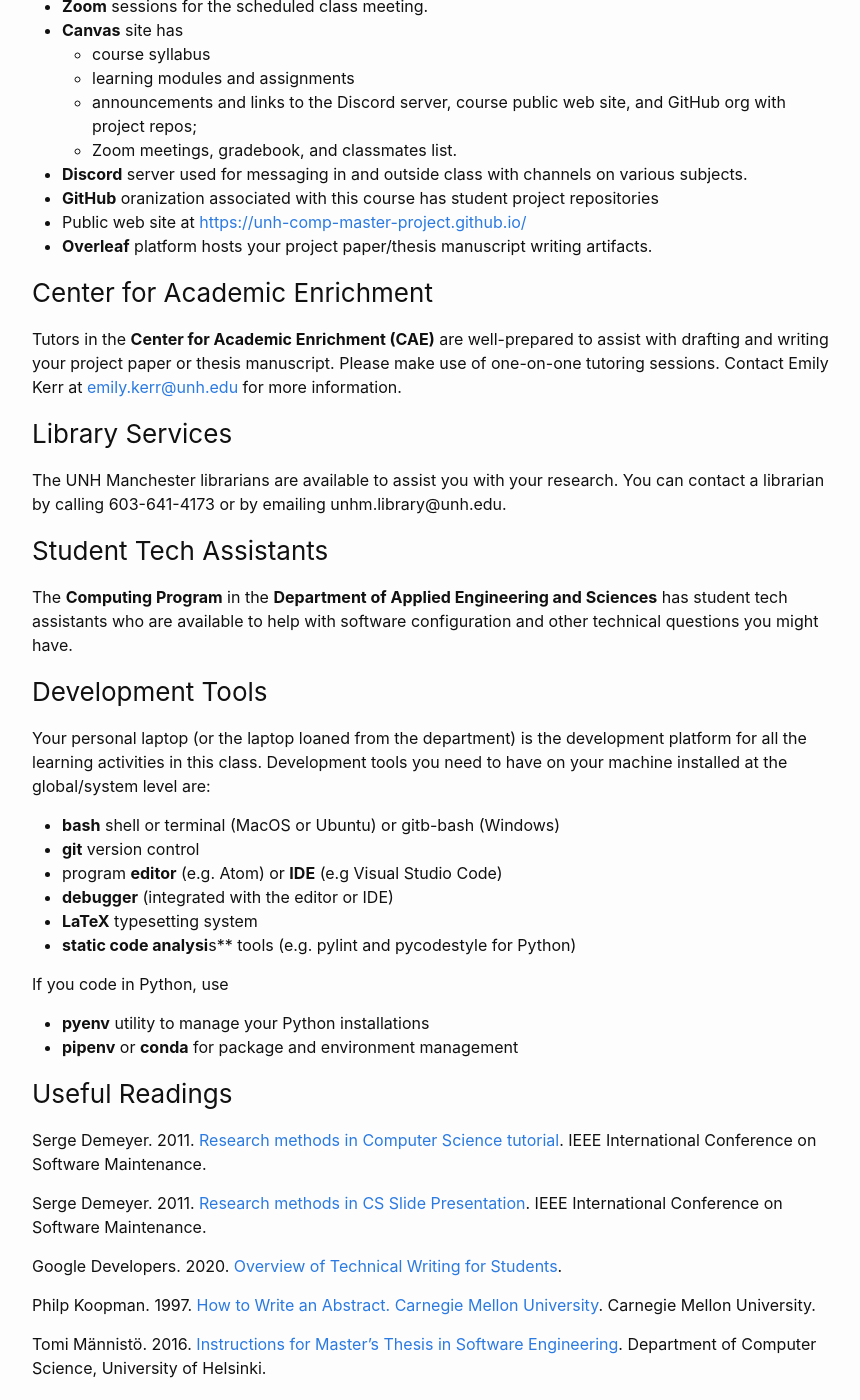
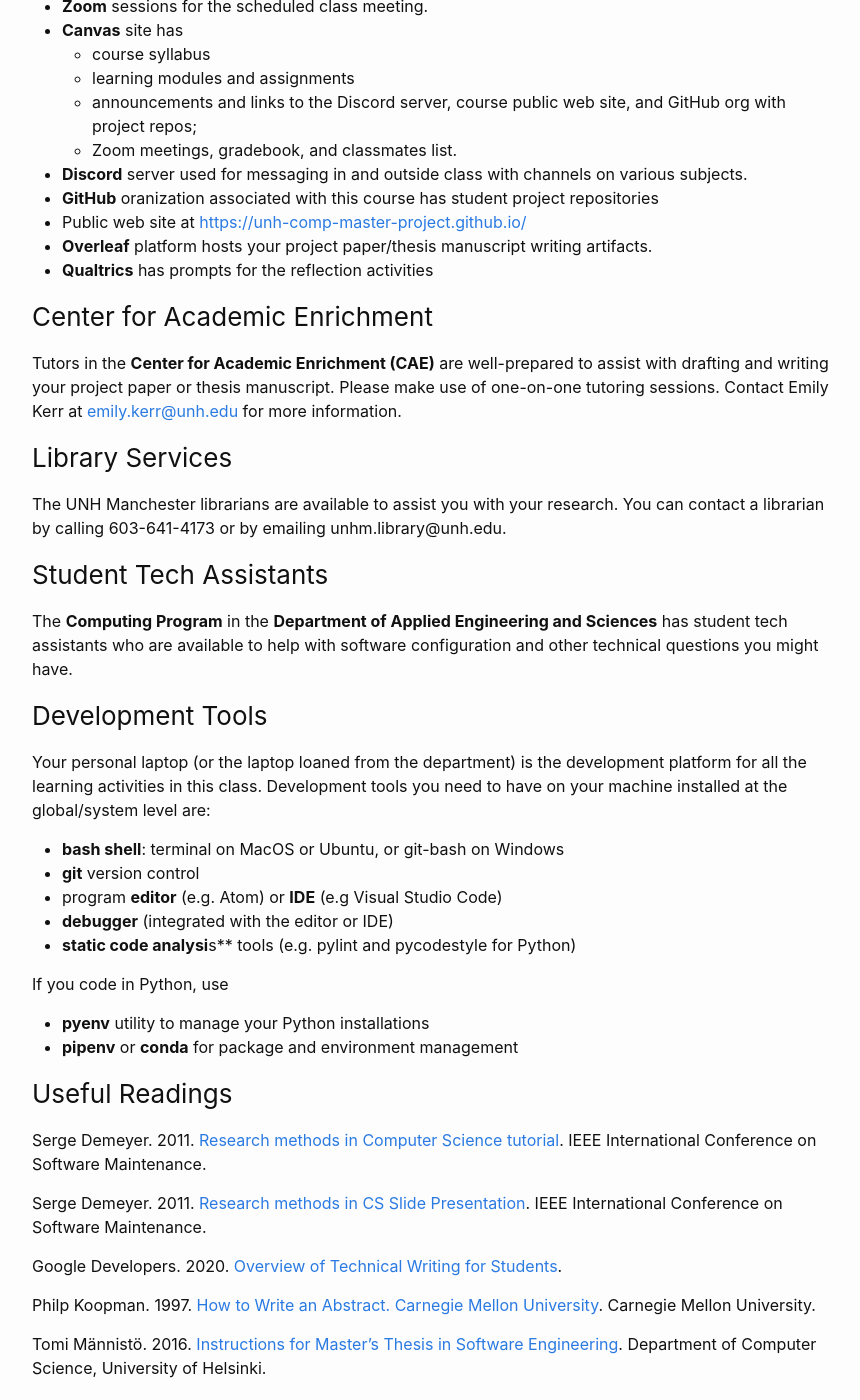
Before and after one commit to unh-comp-master-project/unh-comp-master-project.github.io, a Jekyll site: the page built from resources.md, in a window 1280 px wide and 1400 px high, scrolled down 477 px. Shown: the whole window, without its empty margins (208-1068 px from the left). Built offline with Jekyll 4.4.1, drawn with Linux system fonts in a browser that asks for light colours.

Commit message:
updated resources.md

```diff
--- a/resources.md
+++ b/resources.md
@@ -19,6 +19,7 @@ repositories
 * Public web site at <https://unh-comp-master-project.github.io/>
 * **Overleaf** platform hosts your project paper/thesis manuscript writing
 artifacts.
+* **Qualtrics** has prompts for the reflection activities
 
 <!--The following platforms and tools support your project/thesis work:
 * GitHub organization associated with this course helps you manage all the
@@ -50,11 +51,10 @@ Your personal laptop (or the laptop loaned from the department) is the
 development platform for all the learning activities in this class.
 Development tools you need to have on your machine installed at the
 global/system level are:
-* **bash** shell or terminal (MacOS or Ubuntu)  or gitb-bash (Windows)
+* **bash shell**: terminal on MacOS or Ubuntu, or git-bash on Windows
 * **git** version control
 * program **editor** (e.g. Atom) or **IDE** (e.g Visual Studio Code)
 * **debugger** (integrated with the editor or IDE)
-* **LaTeX** typesetting system
 * **static code analysi**s** tools (e.g. pylint and pycodestyle for Python)
 
 If you code in Python, use
```
